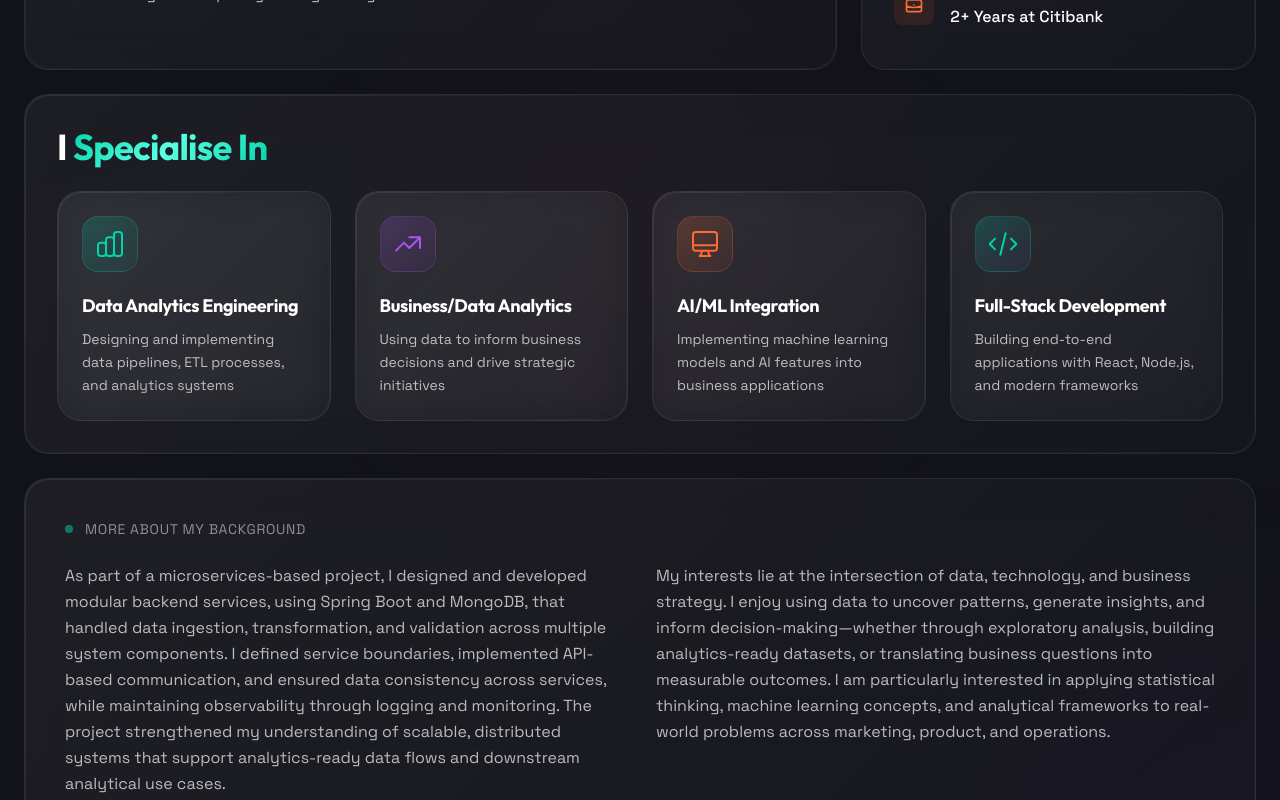
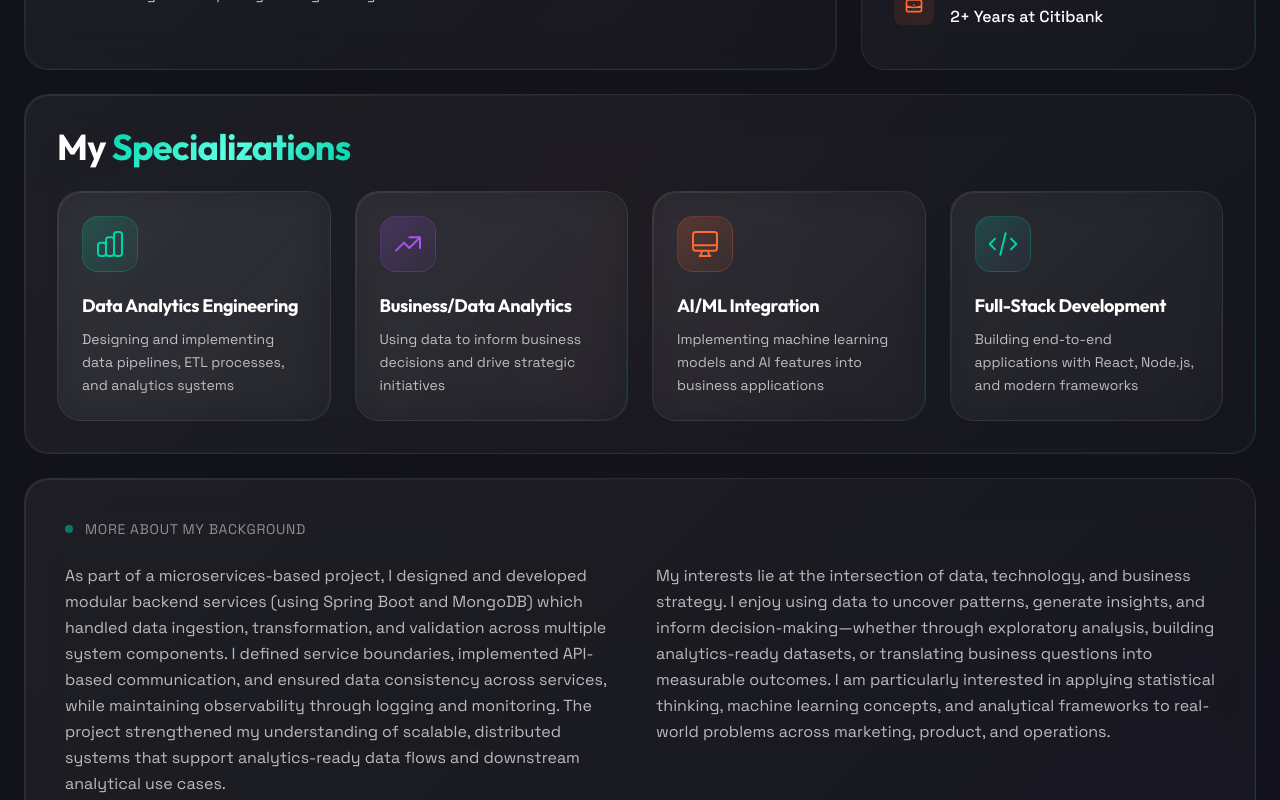
Before and after one commit to sriya-vemuri/MyPortfolio, a React (Vite) app: page / in a window 1280 px wide. Shown: the part 1400-2200 px from the top of the page. Built offline with nearby package versions, Linux system fonts and the light colour scheme; a web font is replaced by a local one.

Commit message:
Some edits

```diff
--- a/src/components/About.jsx
+++ b/src/components/About.jsx
@@ -187,7 +187,7 @@ const About = () => {
               className="mb-6"
             >
               <h3 className="font-display text-3xl md:text-4xl font-bold text-text-primary">
-                I <span className="gradient-text">Specialise In</span>
+                My <span className="gradient-text">Specializations</span>
               </h3>
             </motion.div>
 
--- a/src/data/portfolioData.js
+++ b/src/data/portfolioData.js
@@ -21,7 +21,7 @@ export const portfolioData = {
 
 Previously, I worked as a backend software engineer at Citibank, where I supported data-intensive systems within Trade and Treasury Services. In this role, I built and maintained scalable data ingestion pipelines, designed and optimized SQL-based data models, and ensured high data quality for regulatory and business-critical use cases.
 
-As part of a microservices-based project, I designed and developed modular backend services, using Spring Boot and MongoDB, that handled data ingestion, transformation, and validation across multiple system components. I defined service boundaries, implemented API-based communication, and ensured data consistency across services, while maintaining observability through logging and monitoring. The project strengthened my understanding of scalable, distributed systems that support analytics-ready data flows and downstream analytical use cases.
+As part of a microservices-based project, I designed and developed modular backend services (using Spring Boot and MongoDB) which handled data ingestion, transformation, and validation across multiple system components. I defined service boundaries, implemented API-based communication, and ensured data consistency across services, while maintaining observability through logging and monitoring. The project strengthened my understanding of scalable, distributed systems that support analytics-ready data flows and downstream analytical use cases.
 
 My interests lie at the intersection of data, technology, and business strategy. I enjoy using data to uncover patterns, generate insights, and inform decision-making—whether through exploratory analysis, building analytics-ready datasets, or translating business questions into measurable outcomes. I am particularly interested in applying statistical thinking, machine learning concepts, and analytical frameworks to real-world problems across marketing, product, and operations.
 
```
